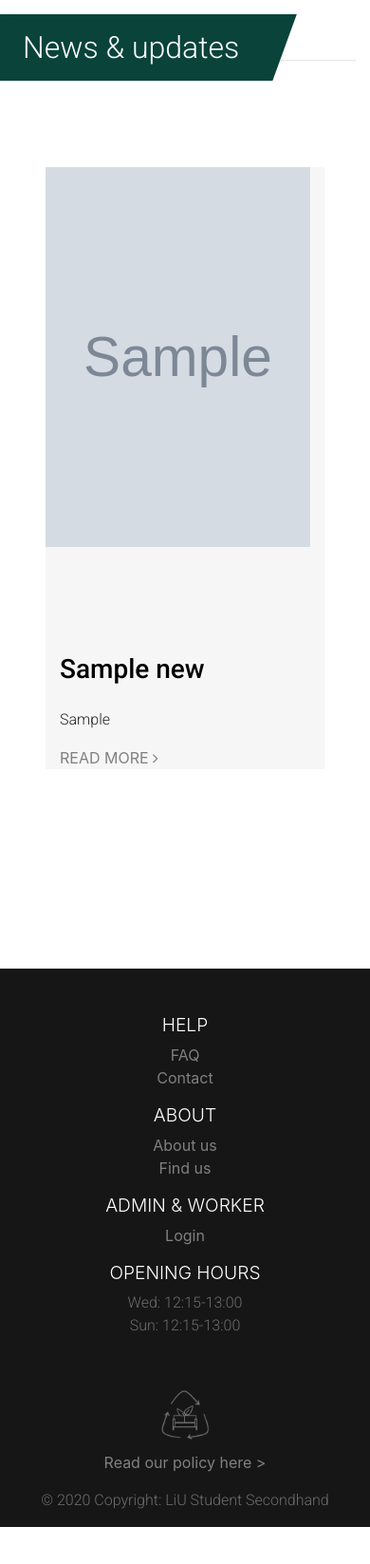
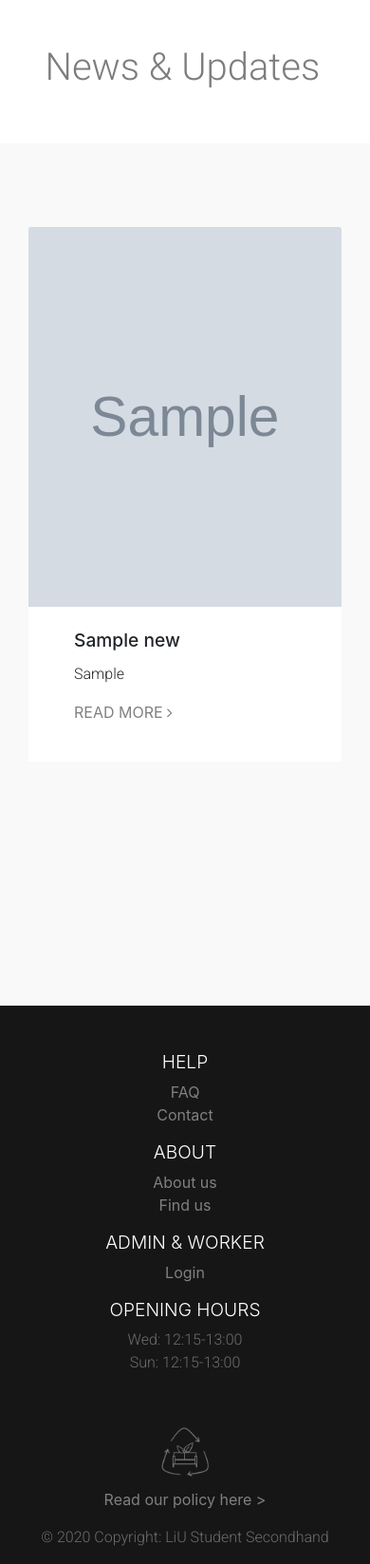
Before and after one commit to bjobe613/lssh, a Flask app: page /news in a window 390 px wide. Shown: the part 97-1744 px from the top of the page at 95% size. Before the commit the page ends 1705 px from the top, so only its background shows below. Run offline with Flask 2, Linux system fonts and the light colour scheme; tables that the repository leaves empty hold one stand-in row (values such as "Sample post"); grey boxes marked "Sample" are stand-in pictures; some libraries are stand-ins or nearby versions.

Commit message:
All news page finished with bootstrap cards and responsive

```diff
--- a/lssh/blueprints/main.py
+++ b/lssh/blueprints/main.py
@@ -14,6 +14,7 @@ def startup():
 
     prodCount = Product.query.filter(Product.articleNumber).count()
     news = News.query.all()
+
 
     return render_template('index.html', productCount = prodCount, newsarticles = news)
 
@@ -95,7 +96,7 @@ def hand_in():
 
 @main.route("/news")
 def news():
-    news = News.query.all()
+    news = News.query.filter(News.published).all()
     return render_template('news.html', newsarticles = news)
 
 @main.route("/news/<int:x>", methods=['GET'])
--- a/lssh/static/css/news.css
+++ b/lssh/static/css/news.css
@@ -2,60 +2,41 @@
     min-height: 100vh;
 }
 
-#title-row {
-    min-height: 20vh;
-    background-color: var(--bg-color-white);
-}
-
-#news-row {
-    min-height: 60vh;
-}
-
-#text-img-news {
-    margin-top: -4rem;
-}
-
 #image-news {
     object-fit: cover;
-    height: 25rem; /* Old was 20 rem */
+    height: 25rem !important; /* Old was 20 rem */
     display: block;
     width: 100%;
 }
 
-.image-news-right {
-    background: url('../pictures/two-vases-on-table-842950\ \(1\).jpg') no-repeat center center;
-    -webkit-background-size: cover;
-    -moz-background-size: cover;
-    -o-background-size: cover;
-    background-size: cover;
-    height: 20rem;
+/* Bootstrap cards */
+
+
+.card {
+    background-color: transparent;
 }
 
-.parallelogram {
-    width: 300px;
-    min-height: 3rem;
-    transform: skew(-20deg);
-    background: var(--main-bg-color);
+.card-body {
+    padding-right: 3rem;
+    padding-left: 3rem;
+    padding-top: 1.5rem;
+    padding-bottom: 2.5rem;
 
 }
 
-.parallelogram-outer {
-    width: 200px;
-    height: 3rem;
-    padding-left: -2rem;
-    background: var(--main-bg-color);
+
+@media (min-width: 768px) {
+    .card-columns {
+        column-count: 2;
+    }
 }
 
-.margin-0 {
-    margin-left: 0px;
-    padding-left: 0px;
+@media (max-width: 768px) {
+    .card-columns {
+        column-count: 1;
+    }
+
+    .card {
+        margin-top: 3rem;
+    }
 }
-
-.skew-normal {
-    transform: skew(20deg);
-}
-
-.darkgrey-bg {
-    background-color: #F6F6F6;
-
-}
--- a/lssh/templates/index.html
+++ b/lssh/templates/index.html
@@ -127,9 +127,6 @@
 
         {% for News in newsarticles %}
 
-        <script>
-          console.log('{{ loop.index }}');
-        </script>
 
 
         {% if loop.index == 1 %}
@@ -178,6 +175,7 @@
       </div>
     </div>
   </div>
+
 </div>
 
 <!-- How it works container, needs to be updated-->
--- a/lssh/templates/news.html
+++ b/lssh/templates/news.html
@@ -9,100 +9,77 @@
 {% block content %}
 <!-- Where the html should be written -->
 
-<div class="container-fluid mb-5 pb-5">
-    <div class="row pt-3">
-        <div class="col margin-0">
-
-            <div class="parallelogram-outer">
-                <div class="parallelogram">
-                    <h2 class="text-white skew-normal pl-4 pt-3 pb-3">News & updates</h2>
+<div class="container-fluid">
+    <div class="row pb-5 pt-5">
+        <div class="col offset-1">
+            <h1>News & Updates</h1>
         </div>
-            </div>
-            <hr class="mt-0">
     </div>
 </div>
 
-</div>
+<div class="container-fluid grey-bg pt-3 pb-5">
+<div id="news-container" class="container-fluid container-max-width pt-4">
 
+    <div class="row">
+        <div class="col">
+            {% for News in newsarticles|batch(2) %}
 
-<div id="news-container" class="container-fluid container-max-width">
-
-
-
-    <!-- Row with title of page and links to social media -->
-
-    {% for News in newsarticles %}
-
+            <div class="card-columns pb-md-5">
+                {% for x in News %}
 
                 {% if not loop.index is divisibleby 2 %}
-    <div class="row pb-5 mb-4 pl-5 pr-5">
-        <div class="col-md-8 col-12 pl-0 darkgrey-bg">
+                <div class="card pr-md-4 border-0">
 
-            <a href="news/{{ News.id }}">
-                <img id="image-news" src="{{ url_for('static', filename = '/pictures/' + News.get_img_url()) }}"
-                    class="img-fluid" alt="Responsive image">
+                    <a href="news/{{ x.id }}">
+                        <img id="image-news" src="{{ url_for('static', filename = '/pictures/' + x.get_img_url()) }}"
+                            class="card-img-top" alt="Responsive image">
                     </a>
 
-
-        </div>
-        <div class="col-md-4 col-12 darkgrey-bg">
-            <br><br><br><br>
-            <h3 class="pt-3">{{ News.title }}</h3>
-            <p class="pt-3">{{ News.ingress }}</p>
-            <a class="a-link" href="news/{{ News.id }}">READ MORE <i class="fa">&#xf105;</i></a>
+                    <div class="card-body bg-white">
+                        <h5 class="card-title">{{ x.title }}</h5>
+                        <p class="card-text">{{ x.ingress }}</p>
+                        <a class="a-link card-text" href="news/{{ x.id }}">READ MORE <i class="fa">&#xf105;</i></a>
                     </div>
                 </div>
 
                 {% elif loop.index is divisibleby 2 %}
-
-    <div class="row pb-5 mb-4 pl-5 pr-5">
-        <div class="col-4 darkgrey-bg">
-            <h3 class="pt-3">{{ News.title }}</h3>
-            <p class="pt-3">{{ News.ingress }}</p>
-            <a class="a-link" href="news/{{ News.id }}">READ MORE <i class="fa">&#xf105;</i></a>
-
-
-
-        </div>
-        <div class="col-8 pl-0">
-
-            <a href="news/{{ News.id }}">
-                <img id="image-news" src="{{ url_for('static', filename = '/pictures/' + News.get_img_url()) }}"
-                    class="img-fluid" alt="Responsive image">
+                {% if loop.index == 2 %}
+                <div class="card pl-md-4 border-0 mt-md-5">
+                    <a href="news/{{ x.id }}">
+                        <img id="image-news" src="{{ url_for('static', filename = '/pictures/' + x.get_img_url()) }}"
+                            class="card-img-top" alt="Responsive image">
                     </a>
-
-
+                    <div class="card-body bg-white">
+                        <h5 class="card-title">{{ x.title }}</h5>
+                        <p class="card-text">{{ x.ingress }}</p>
+                        <a class="a-link card-text" href="news/{{ x.id }}">READ MORE <i class="fa">&#xf105;</i></a>
                     </div>
                 </div>
 
+                {% else %}
+                <div class="card pl-md-4 border-0">
+                    <a href="news/{{ x.id }}">
+                        <img id="image-news" src="{{ url_for('static', filename = '/pictures/' + x.get_img_url()) }}"
+                            class="card-img-top" alt="Responsive image">
+                    </a>
+                    <div class="card-body bg-white">
+                        <h5 class="card-title">{{ x.title }}</h5>
+                        <p class="card-text">{{ x.ingress }}</p>
+                        <a class="a-link card-text" href="news/{{ x.id }}">READ MORE <i class="fa">&#xf105;</i></a>
+                    </div>
+                </div>
                 {% endif %}
+
+                {% endif %}
+                {% endfor %}
+
+            </div>
 
             {% endfor %}
 
 
 
-
-
-
-    <!-- Row with all news divs that are generated with jinja
-    <div id="news-row" class="row">
-        <div class="col">
-
-            <div class="row h-100 pb-5 mb-5">
-
-                {% for News in newsarticles %}
-
-                {% if not loop.index is divisibleby 2 %}
-                <div class="col-12 col-lg-5 pb-lg-0 pb-5">
-                    <a href="news/{{ News.id }}">
-                        <img id="image-news" src="{{ url_for('static', filename = '/pictures/' + News.get_img_url()) }}"
-                            class="img-fluid" alt="Responsive image">
-                    </a>
-                    <div id="text-img-news" class="row">
-                        <div class="offset-2 col-10 grey-bg pb-3">
-                            <h3 class="pt-3">{{ News.title }}</h3>
-                            <p class="pt-3">{{ News.ingress }}</p>
-                            <a class="a-link" href="news/{{ News.id }}">READ MORE <i class="fa">&#xf105;</i></a>
+        </div>
 
     </div>
 </div>
@@ -110,30 +87,4 @@
 </div>
 
 
-
-                {% elif loop.index is divisibleby 2 %}
-
-
-                <div class="col-lg-5 col-12 offset-lg-2 pt-lg-5 mt-lg-5 pb-5 pb-lg-0">
-                    <a href="news/{{ News.id }}">
-                        <img id="image-news" src="{{ url_for('static', filename = '/pictures/' + News.get_img_url()) }}"
-                            class="img-fluid" alt="Responsive image">
-                    </a>
-                    <div id="text-img-news" class="row">
-                        <div class="offset-2 col-10 bg-white pb-3">
-                            <h3 class="pt-3">{{ News.title }}</h3>
-                            <p class="pt-3">{{ News.ingress }}</p>
-                            <a class="a-link" href="news/{{ News.id }}">READ MORE <i class="fa">&#xf105;</i></a>
-
-                        </div>
-                    </div>
-                </div>
-
-                {% endif %}
-                {% endfor %}
-            </div>
-        </div>
-    </div>-->
-
-</div>
 {% endblock content %}
```
Also changed, not shown: lssh/static/js/comp_news_swiper.js (added, +14 -0 lines), lssh/templates/comp_news_swiper.html (added, +49 -0 lines). Lines whose indentation alone changed are shown as unchanged.
